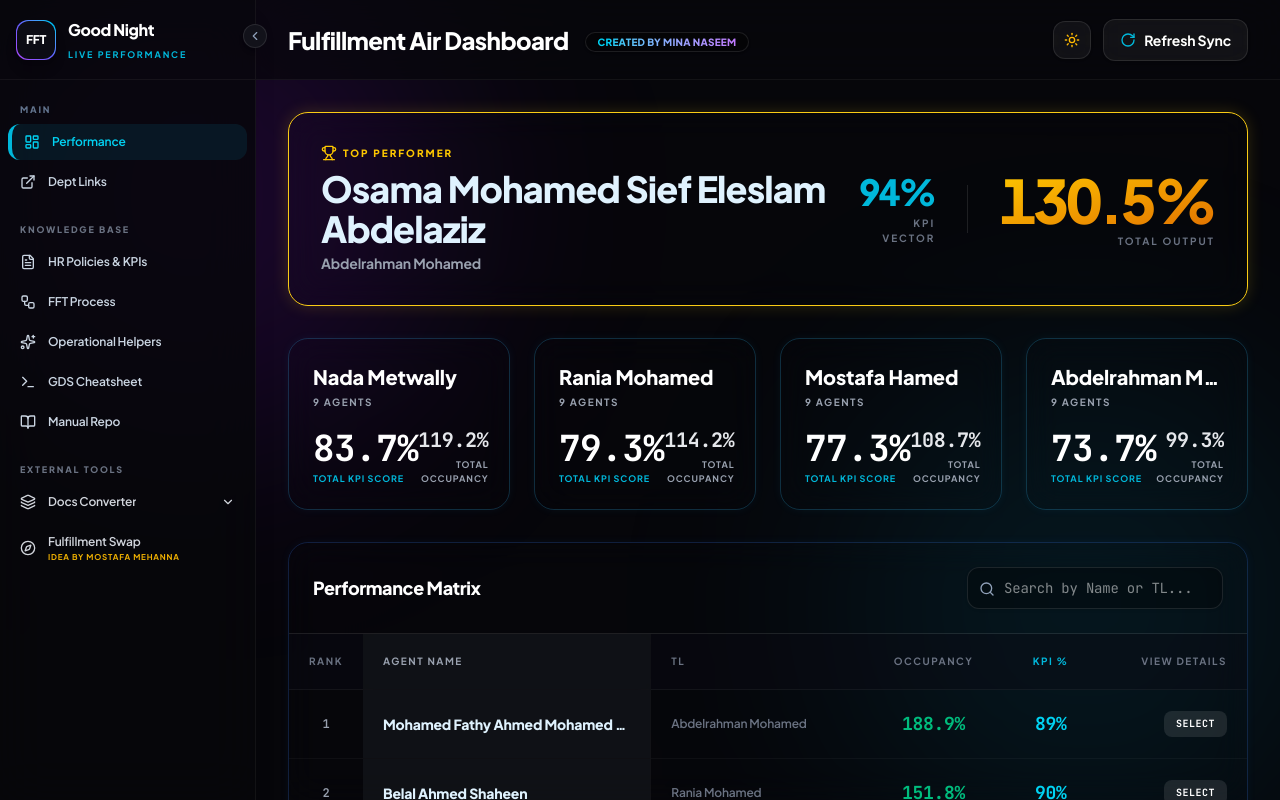
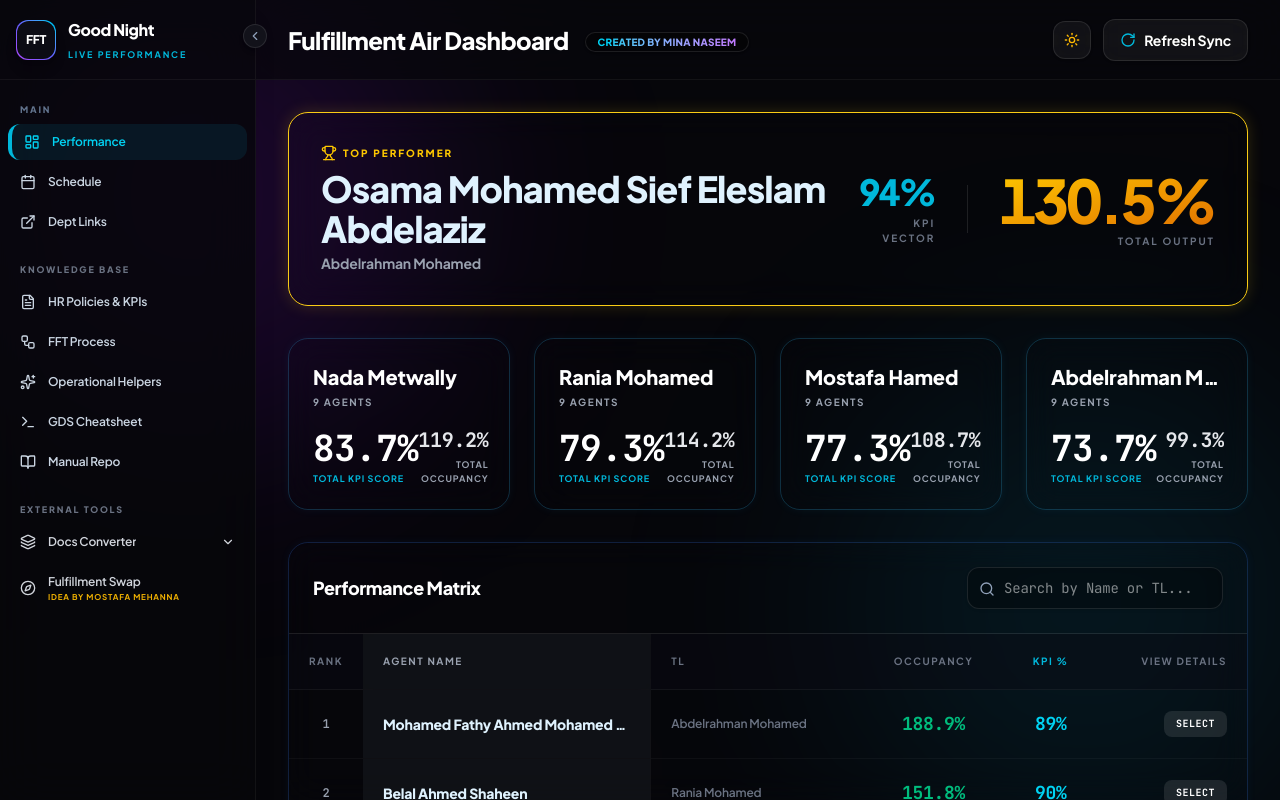
Before and after one commit to minamagdy027-web/FFT-Dashboard, a React (Vite) app: page / in a window 1280 px wide. Built offline with nearby package versions, Linux system fonts and the light colour scheme; no server answers.

Commit message:
feat: add Schedule link to sidebar
Add a direct link to the external schedule page in the sidebar navigation and remove the deprecated SKD link from the links configuration.

```diff
--- a/src/components/Sidebar.tsx
+++ b/src/components/Sidebar.tsx
@@ -101,6 +101,19 @@ export const Sidebar: React.FC<SidebarProps> = ({
           <LayoutDashboard className="w-4 h-4 min-w-[1rem]" />
           {isOpen && <span className="ml-3 truncate">Performance</span>}
         </button>
+
+        <a
+          href="https://minamagdy027-web.github.io/fft-schedule/"
+          target="_blank"
+          rel="noreferrer"
+          className={`w-full flex items-center px-3 py-2.5 rounded-xl transition-all cursor-pointer font-semibold text-xs text-slate-600 dark:text-slate-300 hover:text-cyan-600 dark:hover:text-cyan-400 hover:bg-cyan-500/5 ${
+            !isOpen ? 'justify-center px-0' : ''
+          }`}
+          title="Schedule"
+        >
+          <Calendar className="w-4 h-4 min-w-[1rem]" />
+          {isOpen && <span className="ml-3 truncate">Schedule</span>}
+        </a>
 
         <button
           onClick={() => onNavigate('view-links')}
--- a/src/data/linksData.ts
+++ b/src/data/linksData.ts
@@ -11,7 +11,6 @@ export const LINKS_DATA: ExternalLink[] = [
   { name: "Annual Form", url: "https://docs.google.com/forms/d/e/1FAIpQLSegzCGThG7xHWfTK3tsBk-PIOTFck4uJEtji384jyjgqatPKg/viewform" },
   { name: "New Annual", url: "https://annualaty-357f5.web.app/#/" },
   { name: "Excuse", url: "https://docs.google.com/forms/d/e/1FAIpQLSfv1XquxvalA16-whWGXY81iNznBoxyNP6lPCTNXskZjgGDnQ/viewform" },
-  { name: "SKD", url: "https://docs.google.com/spreadsheets/d/1tjPEWDsoqhPr1myxwZFUPTxq-6IPDVzu/edit" },
   { name: "Wizz Air TF", url: "https://reports.travelfusion.com/post-booking" },
   { name: "Adherence Form", url: "https://docs.google.com/forms/d/e/1FAIpQLScyJkkulJiwDLneh_FZ0UlzIqx5s-WftKmEfrIpU60OCuIhdw/viewform" },
   { name: "GDS Users", url: "https://docs.google.com/spreadsheets/d/1fZlCSA5bPCoHdFIIPXU7R9he6HTX5DIp0TgxUpcBrkA/edit" },
```
